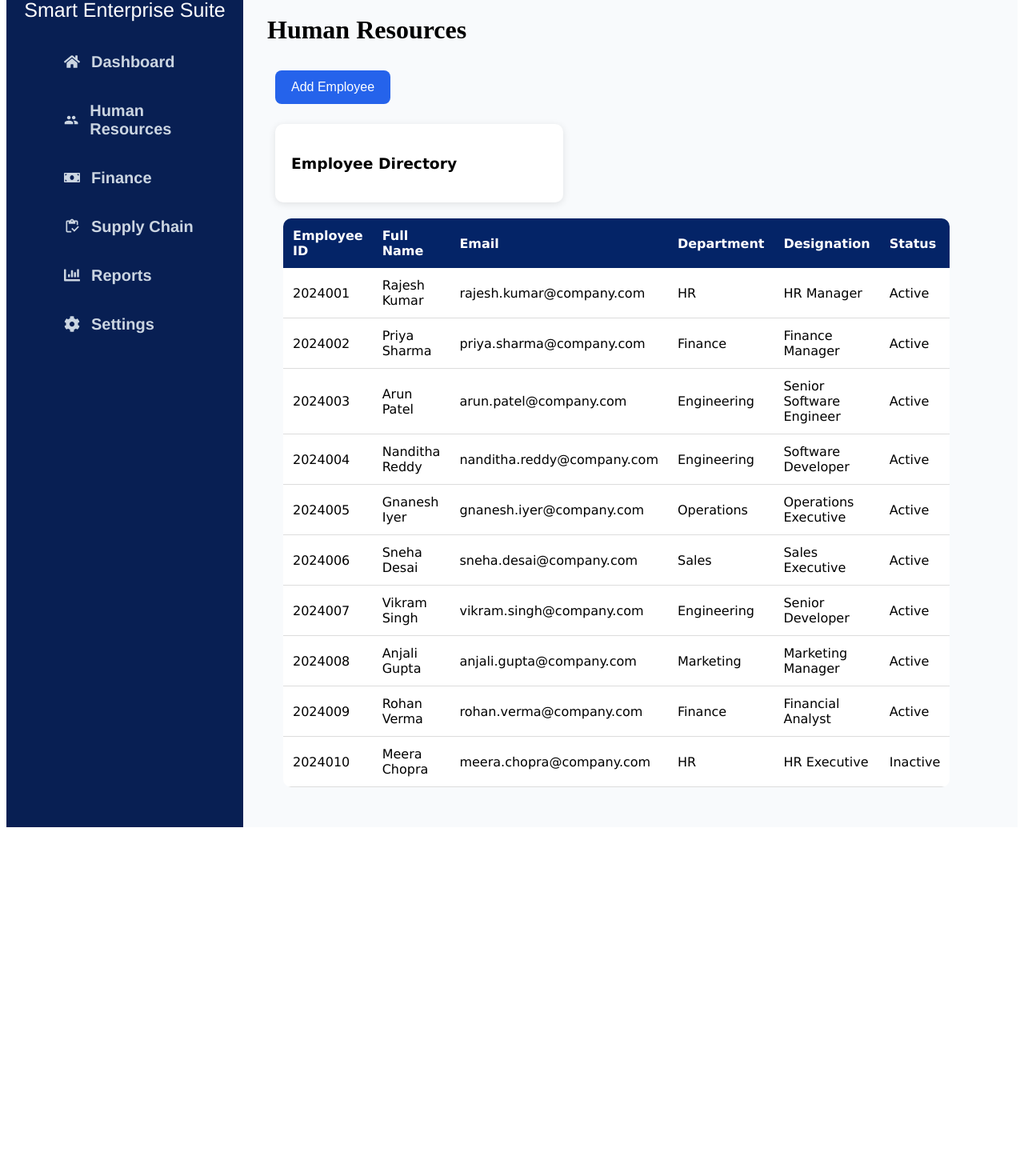
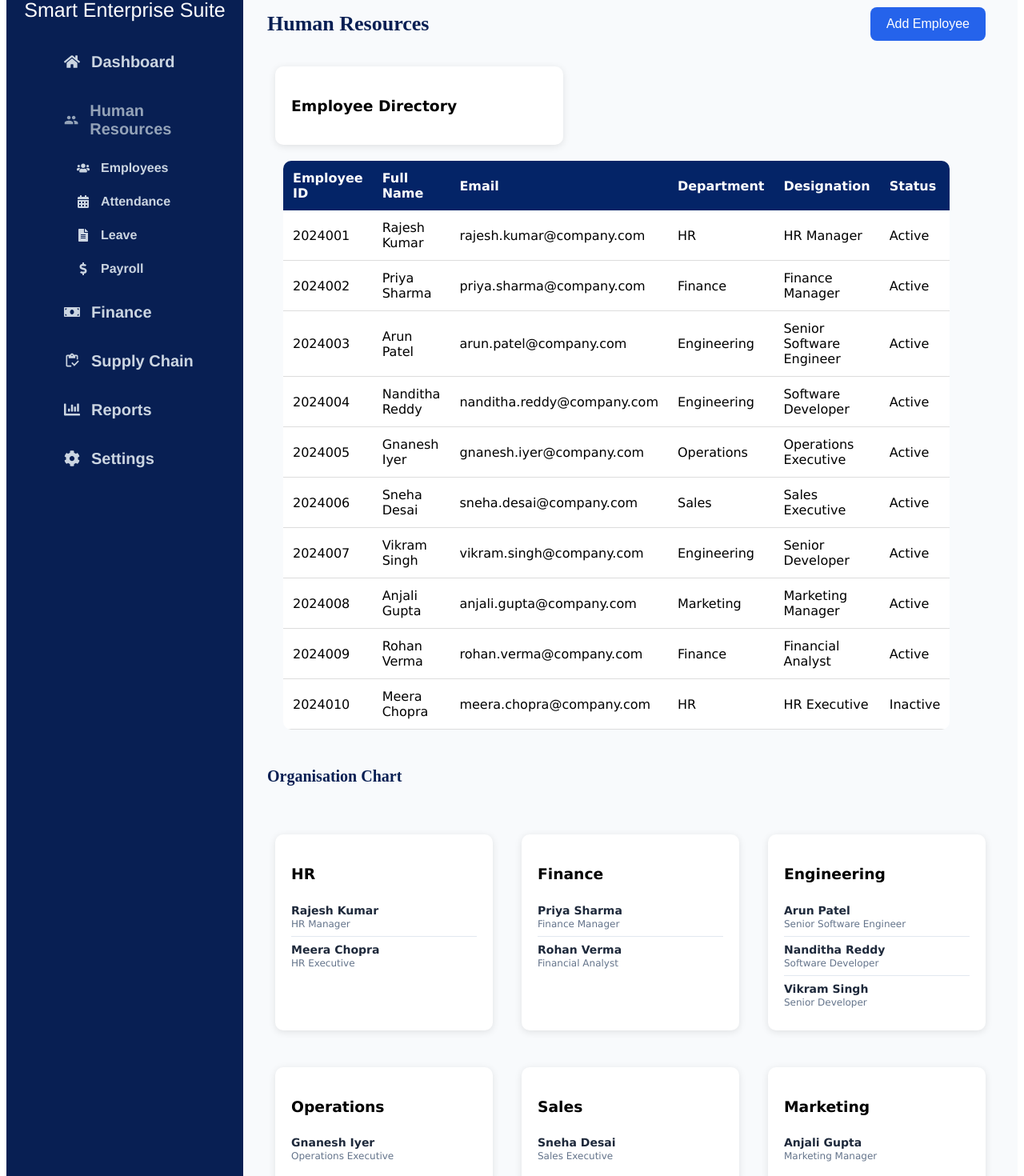
Before and after one commit to divyarani-vemulawada/erp-ai-cloud-project, a React (Vite) app in the folder frontend/: page /employees in a window 1280 px wide. Shown: the part 120-1590 px from the top of the page at 80% size. Before the commit the page ends 1162 px from the top, so only its background shows below. Built offline with nearby package versions, Linux system fonts and the light colour scheme.

Commit message:
Complete HR module implementation and routing

```diff
--- a/frontend/src/App.tsx
+++ b/frontend/src/App.tsx
@@ -1,14 +1,20 @@
-import { Routes, Route, Navigate } from 'react-router-dom'
-import Employees from './pages/HR/Employees'
+import { Routes, Route, Navigate } from 'react-router-dom';
+import Employees from './pages/HR/Employees';
+import Attendance from './pages/HR/Attendance';
+import Leave from './pages/HR/Leave';
+import Payroll from './pages/HR/Payroll';
 
 function App() {
   return (
     <Routes>
       <Route path="/" element={<Navigate to="/employees" replace />} />
+      <Route path="/hr" element={<Navigate to="/employees" replace />} />
       <Route path="/employees" element={<Employees />} />
-      <Route path="/hr" element={<Employees />} />
+      <Route path="/attendance" element={<Attendance />} />
+      <Route path="/leave" element={<Leave />} />
+      <Route path="/payroll" element={<Payroll />} />
     </Routes>
-  )
+  );
 }
 
-export default App
+export default App;
--- /dev/null
+++ b/frontend/src/components/HR/LeaveManagement.tsx
@@ -0,0 +1,36 @@
+import type { LeaveRequest } from '../../types/hr';
+import Table from '../common/Table';
+import Card from '../common/Card';
+
+type LeaveManagementProps = {
+  leaveRequests: LeaveRequest[];
+};
+
+function LeaveManagement({ leaveRequests }: LeaveManagementProps) {
+  const tableHeaders = [
+    'Employee ID',
+    'Leave Type',
+    'Start Date',
+    'End Date',
+    'Reason',
+    'Status',
+  ];
+
+  const tableData = leaveRequests.map((req) => [
+    req.employeeId,
+    req.leaveType,
+    req.startDate,
+    req.endDate,
+    req.reason,
+    req.status,
+  ]);
+
+  return (
+    <div className="leave-management">
+      <Card title="Leave Requests" />
+      <Table headers={tableHeaders} data={tableData} />
+    </div>
+  );
+}
+
+export default LeaveManagement;
--- /dev/null
+++ b/frontend/src/components/HR/OrganisationChart.tsx
@@ -0,0 +1,33 @@
+import type { Employee } from '../../types/hr';
+import Card from '../common/Card';
+
+type OrganisationChartProps = {
+  employees: Employee[];
+};
+
+function OrganisationChart({ employees }: OrganisationChartProps) {
+  const departments = employees.reduce<Record<string, Employee[]>>((acc, emp) => {
+    if (!acc[emp.department]) acc[emp.department] = [];
+    acc[emp.department].push(emp);
+    return acc;
+  }, {});
+
+  return (
+    <div className="org-chart">
+      {Object.entries(departments).map(([dept, deptEmployees]) => (
+        <Card key={dept} title={dept}>
+          <ul className="org-chart-list">
+            {deptEmployees.map((emp) => (
+              <li key={emp.id} className="org-chart-item">
+                <span className="org-name">{emp.fullName}</span>
+                <span className="org-designation">{emp.designation}</span>
+              </li>
+            ))}
+          </ul>
+        </Card>
+      ))}
+    </div>
+  );
+}
+
+export default OrganisationChart;
--- /dev/null
+++ b/frontend/src/components/HR/PayrollDashboard.tsx
@@ -0,0 +1,34 @@
+import type { Payroll } from '../../types/hr';
+import Table from '../common/Table';
+import Card from '../common/Card';
+
+type PayrollDashboardProps = {
+  payrollRecords: Payroll[];
+};
+
+function PayrollDashboard({ payrollRecords }: PayrollDashboardProps) {
+  const tableHeaders = [
+    'Employee ID',
+    'Basic Salary (₹)',
+    'Allowances (₹)',
+    'Deductions (₹)',
+    'Net Salary (₹)',
+  ];
+
+  const tableData = payrollRecords.map((record) => [
+    record.employeeId,
+    record.basicSalary.toLocaleString('en-IN'),
+    record.allowances.toLocaleString('en-IN'),
+    record.deductions.toLocaleString('en-IN'),
+    record.netSalary.toLocaleString('en-IN'),
+  ]);
+
+  return (
+    <div className="payroll-dashboard">
+      <Card title="Payroll Records" />
+      <Table headers={tableHeaders} data={tableData} />
+    </div>
+  );
+}
+
+export default PayrollDashboard;
--- a/frontend/src/components/common/Card.tsx
+++ b/frontend/src/components/common/Card.tsx
@@ -1,13 +1,13 @@
 type CardProps = {
   title: string;
+  children?: React.ReactNode;
 };
 
-function Card({
-  title
-}: CardProps) {
+function Card({ title, children }: CardProps) {
   return (
     <div className="card">
       <h3>{title}</h3>
+      {children}
     </div>
   );
 }
--- a/frontend/src/index.css
+++ b/frontend/src/index.css
@@ -263,3 +263,134 @@ font-size: 20px;
 .card{
   font-family: 'Lucida Sans', 'Lucida Sans Regular', 'Lucida Grande', 'Lucida Sans Unicode', Geneva, Verdana, sans-serif;
 }
+
+/* Page header */
+.page-header{
+  display:flex;
+  align-items:center;
+  justify-content:space-between;
+  margin-bottom:20px;
+}
+.page-header h1{
+  font-size:26px;
+  color:#081f53;
+}
+.page-header h2{
+  font-size:20px;
+  color:#081f53;
+}
+
+/* Form layout */
+.form-row{
+  display:flex;
+  gap:20px;
+  width:100%;
+  flex-wrap:wrap;
+}
+.form-group{
+  display:flex;
+  flex-direction:column;
+  flex:1;
+  min-width:200px;
+}
+.form-group label{
+  font-size:14px;
+  font-weight:600;
+  color:#374151;
+  margin-bottom:4px;
+}
+.form-select{
+  padding:12px;
+  border:1px solid #ccc;
+  border-radius:8px;
+  font-size:16px;
+  outline:none;
+  background:white;
+}
+.form-select:focus{
+  border-color:#2563eb;
+}
+.form-actions{
+  display:flex;
+  gap:12px;
+  margin-top:10px;
+}
+.form-error{
+  color:#dc2626;
+  background:#fef2f2;
+  border:1px solid #fca5a5;
+  border-radius:6px;
+  padding:10px 14px;
+  margin-bottom:10px;
+  width:100%;
+}
+
+/* Sidebar sub-navigation */
+.nav-group-label{
+  display:flex;
+  align-items:center;
+  gap:14px;
+  color:#94a3b8;
+  padding:14px;
+  font-size:20px;
+  font-weight:bold;
+  cursor:default;
+}
+.nav-sub{
+  list-style:none;
+  padding-left:16px;
+  margin:0;
+}
+.nav-sub li{
+  font-size:16px;
+  margin:4px 0;
+}
+.nav-sub a{
+  padding:10px 14px;
+  font-size:16px;
+}
+
+/* Organisation chart */
+.org-chart{
+  display:flex;
+  flex-wrap:wrap;
+  gap:16px;
+  padding:10px 0;
+}
+.org-chart .card{
+  width:auto;
+  min-width:220px;
+  flex:1 1 220px;
+}
+.org-chart-list{
+  list-style:none;
+  padding:0;
+  margin:8px 0 0 0;
+}
+.org-chart-item{
+  display:flex;
+  flex-direction:column;
+  padding:8px 0;
+  border-bottom:1px solid #e2e8f0;
+}
+.org-chart-item:last-child{
+  border-bottom:none;
+}
+.org-name{
+  font-weight:600;
+  color:#1e293b;
+  font-size:14px;
+}
+.org-designation{
+  color:#64748b;
+  font-size:12px;
+  margin-top:2px;
+}
+.org-chart-section{
+  margin-top:30px;
+}
+
+/* Section spacing */
+.form-section{
+  margin-bottom:24px;
+}
--- a/frontend/src/layout/Sidebar.tsx
+++ b/frontend/src/layout/Sidebar.tsx
@@ -1,31 +1,39 @@
-import {FaHome,FaMoneyBill,FaChartBar,FaCog} from "react-icons/fa";
-import {MdPeople,MdOutlineInventory} from "react-icons/md";
+import { Link } from 'react-router-dom';
+import { FaHome, FaMoneyBill, FaChartBar, FaCog, FaUsers, FaCalendarAlt, FaFileAlt, FaDollarSign } from 'react-icons/fa';
+import { MdPeople, MdOutlineInventory } from 'react-icons/md';
+
 function Sidebar() {
   return (
     <div className="sidebar">
       <div className="logo-section">
-        <h2 className="csn"> ERP Cloud AI</h2>
+        <h2 className="csn">ERP Cloud AI</h2>
         <p className="subtitle">Smart Enterprise Suite</p>
       </div>
       <nav>
         <ul>
           <li>
-            <a href="/"><FaHome />Dashboard</a>
+            <Link to="/"><FaHome /> Dashboard</Link>
+          </li>
+          <li className="nav-group">
+            <span className="nav-group-label"><MdPeople /> Human Resources</span>
+            <ul className="nav-sub">
+              <li><Link to="/employees"><FaUsers /> Employees</Link></li>
+              <li><Link to="/attendance"><FaCalendarAlt /> Attendance</Link></li>
+              <li><Link to="/leave"><FaFileAlt /> Leave</Link></li>
+              <li><Link to="/payroll"><FaDollarSign /> Payroll</Link></li>
+            </ul>
           </li>
           <li>
-            <a href="/hr"><MdPeople />Human Resources</a>
+            <Link to="/finance"><FaMoneyBill /> Finance</Link>
           </li>
           <li>
-            <a href="/finance"><FaMoneyBill /> Finance</a>
+            <Link to="/supply-chain"><MdOutlineInventory /> Supply Chain</Link>
           </li>
           <li>
-            <a href="/supply-chain"><MdOutlineInventory />Supply Chain</a>
+            <Link to="/reports"><FaChartBar /> Reports</Link>
           </li>
           <li>
-            <a href="/reports"><FaChartBar />Reports</a>
-          </li>
-          <li>
-            <a href="/settings"> <FaCog />Settings</a>
+            <Link to="/settings"><FaCog /> Settings</Link>
           </li>
         </ul>
       </nav>
--- /dev/null
+++ b/frontend/src/pages/HR/Attendance.tsx
@@ -0,0 +1,19 @@
+import MainLayout from '../../layout/Mainlayout';
+import AttendanceTracker from '../../components/HR/AttendanceTracker';
+import { attendanceRecords } from '../../services/mock/hrMockData';
+
+function Attendance() {
+  return (
+    <MainLayout>
+      <div className="attendance-page">
+        <div className="page-header">
+          <h1>Attendance Management</h1>
+        </div>
+
+        <AttendanceTracker attendanceRecords={attendanceRecords} />
+      </div>
+    </MainLayout>
+  );
+}
+
+export default Attendance;
--- a/frontend/src/pages/HR/Employees.tsx
+++ b/frontend/src/pages/HR/Employees.tsx
@@ -2,6 +2,7 @@ import { useState } from 'react';
 import MainLayout from '../../layout/Mainlayout';
 import EmployeeList from '../../components/HR/EmployeeList';
 import EmployeeForm from '../../components/HR/EmployeeForm';
+import OrganisationChart from '../../components/HR/OrganisationChart';
 import Button from '../../components/common/Button';
 import type { Employee } from '../../types/hr';
 import { employees as mockEmployees } from '../../services/mock/hrMockData';
@@ -14,17 +15,16 @@ function Employees() {
     setShowForm(true);
   };
 
+  const handleCancel = () => {
+    setShowForm(false);
+  };
+
   const handleFormSubmit = async (employeeData: Omit<Employee, 'id'>) => {
-    // Create new employee with generated id
     const newEmployee: Employee = {
       id: Date.now().toString(),
       ...employeeData,
     };
-
-    // Add to employees state
     setEmployees((prev) => [...prev, newEmployee]);
-
-    // Hide form after successful submit
     setShowForm(false);
   };
 
@@ -33,20 +33,29 @@ function Employees() {
       <div className="employees-page">
         <div className="page-header">
           <h1>Human Resources</h1>
-          <Button
-            text="Add Employee"
-            onClick={handleAddEmployeeClick}
-            type="button"
-          />
+          {!showForm && (
+            <Button
+              text="Add Employee"
+              onClick={handleAddEmployeeClick}
+              type="button"
+            />
+          )}
         </div>
 
         {showForm && (
           <div className="form-section">
-            <EmployeeForm onSubmit={handleFormSubmit} />
+            <EmployeeForm onSubmit={handleFormSubmit} onCancel={handleCancel} />
           </div>
         )}
 
         <EmployeeList employees={employees} />
+
+        <div className="org-chart-section">
+          <div className="page-header">
+            <h2>Organisation Chart</h2>
+          </div>
+          <OrganisationChart employees={employees} />
+        </div>
       </div>
     </MainLayout>
   );
--- /dev/null
+++ b/frontend/src/pages/HR/Leave.tsx
@@ -0,0 +1,18 @@
+import MainLayout from '../../layout/Mainlayout';
+import LeaveManagement from '../../components/HR/LeaveManagement';
+import { leaveRequests } from '../../services/mock/hrMockData';
+
+function Leave() {
+  return (
+    <MainLayout>
+      <div className="leave-page">
+        <div className="page-header">
+          <h1>Leave Management</h1>
+        </div>
+        <LeaveManagement leaveRequests={leaveRequests} />
+      </div>
+    </MainLayout>
+  );
+}
+
+export default Leave;
--- /dev/null
+++ b/frontend/src/pages/HR/Payroll.tsx
@@ -0,0 +1,18 @@
+import MainLayout from '../../layout/Mainlayout';
+import PayrollDashboard from '../../components/HR/PayrollDashboard';
+import { payrollRecords } from '../../services/mock/hrMockData';
+
+function Payroll() {
+  return (
+    <MainLayout>
+      <div className="payroll-page">
+        <div className="page-header">
+          <h1>Payroll Management</h1>
+        </div>
+        <PayrollDashboard payrollRecords={payrollRecords} />
+      </div>
+    </MainLayout>
+  );
+}
+
+export default Payroll;
```
Also changed, not shown: frontend/src/components/HR/EmployeeForm.tsx (+28 -13 lines).
